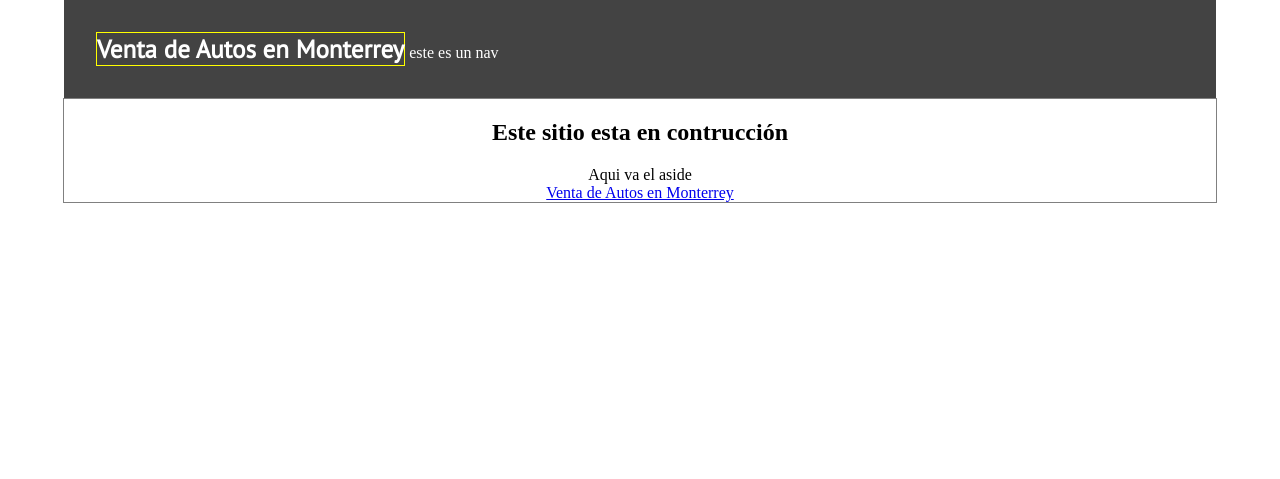
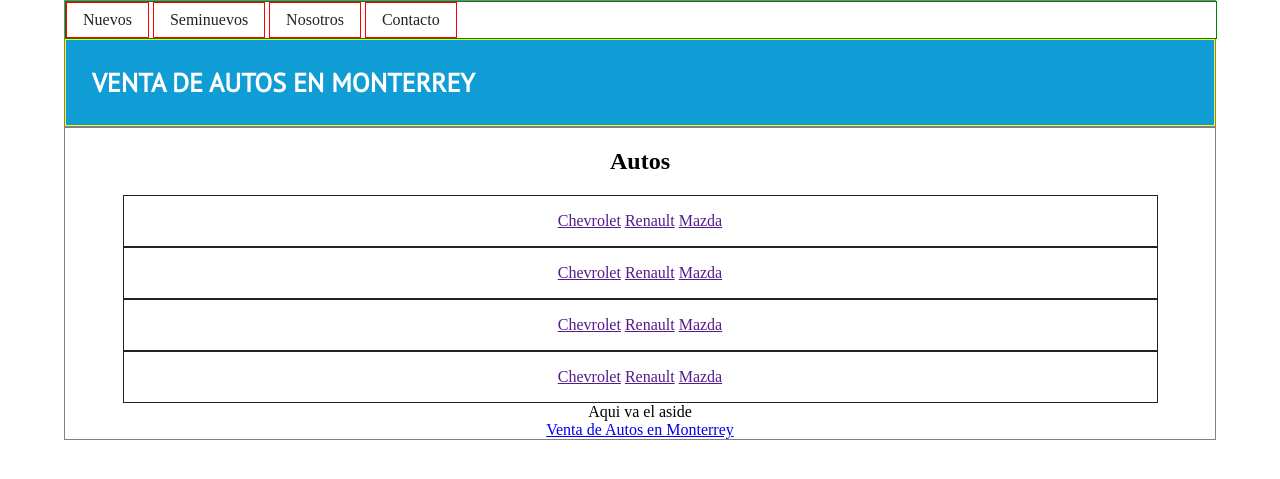
Before and after one commit to isaacrdz/venta-de-autos-en-monterrey, a PHP site: page / in a window 1280 px wide. Shown: the top 479 px of the page. Run offline with PHP 8.4, Linux system fonts and the light colour scheme.

Commit message:
arreglos nav

```diff
--- a/css/styles.css
+++ b/css/styles.css
@@ -12,23 +12,56 @@
 }
 header
 {
-	background: #434343;
+	background: #109CD5;
 	margin: 0 auto;
 	text-align: left;
 	color: white;
 	width: 90%;
-	padding: 2em;
+	padding: 0;
 	box-sizing:border-box;
+	border:1px solid gray;
 }
 
 h1
 {
 	margin: 0;
-	font-size: 25px ;
+	font-size: 26px ;
 	color: white;
 	border:1px solid yellow;
 	font-family: 'PT Sans', sans-serif;
+	padding: 1em;
+	box-sizing:border-box;
 }
+
+nav
+{
+	background: #FFFFFF;
+	width: 100%;
+	padding: 0;
+	border: 1px solid green;
+}
+
+nav ul
+{
+	padding: 0;
+	margin: 0;
+}
+ nav ul li
+ {
+ 	padding: 0;
+ 	border: 1px solid red;
+ 	margin: 0;
+ 	padding: 0.5em 1em;
+ }
+
+ nav ul li a
+ {
+ 	text-decoration: none;
+ 	color: #222222;
+
+ }
+
+
 .contenedor
 {
 	width: 90%;
@@ -36,8 +69,16 @@
 	border: 1px solid gray;
 	margin: 0 auto;
 	padding: 0;
+	box-sizing:border-box;
 }
 
+.contenedor2
+{
+	border: 1px solid #222222;
+	width: 90%;
+	margin:0 auto;
+	box-sizing:border-box;
+}
 
 .iblock
 {
--- a/index.html
+++ b/index.html
@@ -8,20 +8,59 @@
 
 
 	<link rel="stylesheet" href="css/styles.css">
-	<title>Ventas de Autos en Monterrey</title>
+	<title>VENTA DE AUTOS EN MONTERREY</title>
 </head>
 <body>
 
 
 <header>
-	<h1 class="iblock">Venta de Autos en Monterrey</h1>
 	<nav class="iblock">
-		este es un nav
+		<ul>
+			<li class="iblock"><a href="">Nuevos</a></li>
+			<li class="iblock"><a href="">Seminuevos</a></li>
+			<li class="iblock"><a href="">Nosotros</a></li>
+			<li class="iblock"><a href="">Contacto</a></li>
+		</ul>
 	</nav>
+	<h1 class="">VENTA DE AUTOS EN MONTERREY</h1>
 </header>
 <section class="contenedor">
 
-<h2>Este sitio esta en contrucción</h2>
+
+<section >
+<h2>Autos</h2>
+
+<article class="contenedor2">
+	<ul>
+		<li class="iblock"><a href="">Chevrolet</a></li>
+		<li class="iblock"><a href="">Renault</a></li>
+		<li class="iblock"><a href="">Mazda</a></li>
+	</ul>
+</article>
+<article class="contenedor2">
+	<ul>
+		<li class="iblock"><a href="">Chevrolet</a></li>
+		<li class="iblock"><a href="">Renault</a></li>
+		<li class="iblock"><a href="">Mazda</a></li>
+	</ul>
+</article>
+<article class="contenedor2">
+	<ul>
+		<li class="iblock"><a href="">Chevrolet</a></li>
+		<li class="iblock"><a href="">Renault</a></li>
+		<li class="iblock"><a href="">Mazda</a></li>
+	</ul>
+</article>
+<article class="contenedor2">
+	<ul>
+		<li class="iblock"><a href="">Chevrolet</a></li>
+		<li class="iblock"><a href="">Renault</a></li>
+		<li class="iblock"><a href="">Mazda</a></li>
+	</ul>
+</article>
+
+</section>
+
 
 <aside>
 	Aqui va el aside
```
